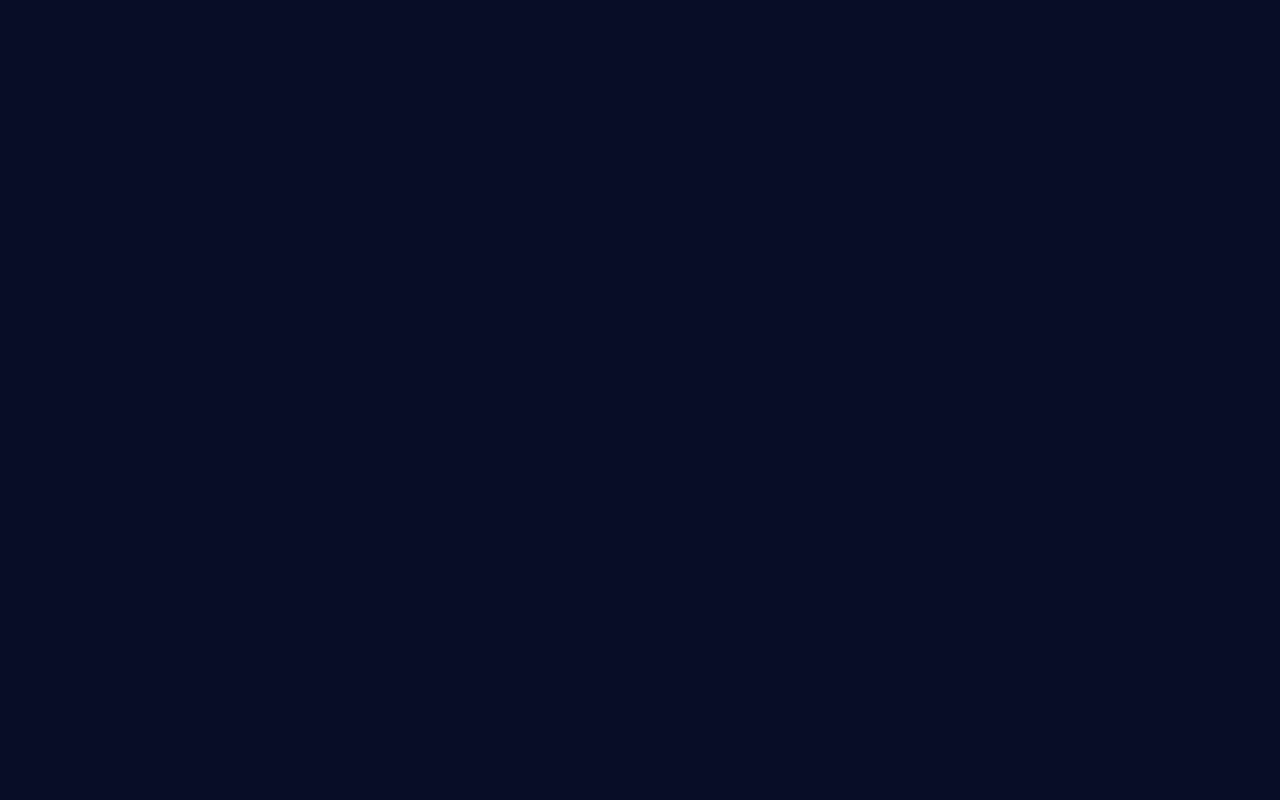
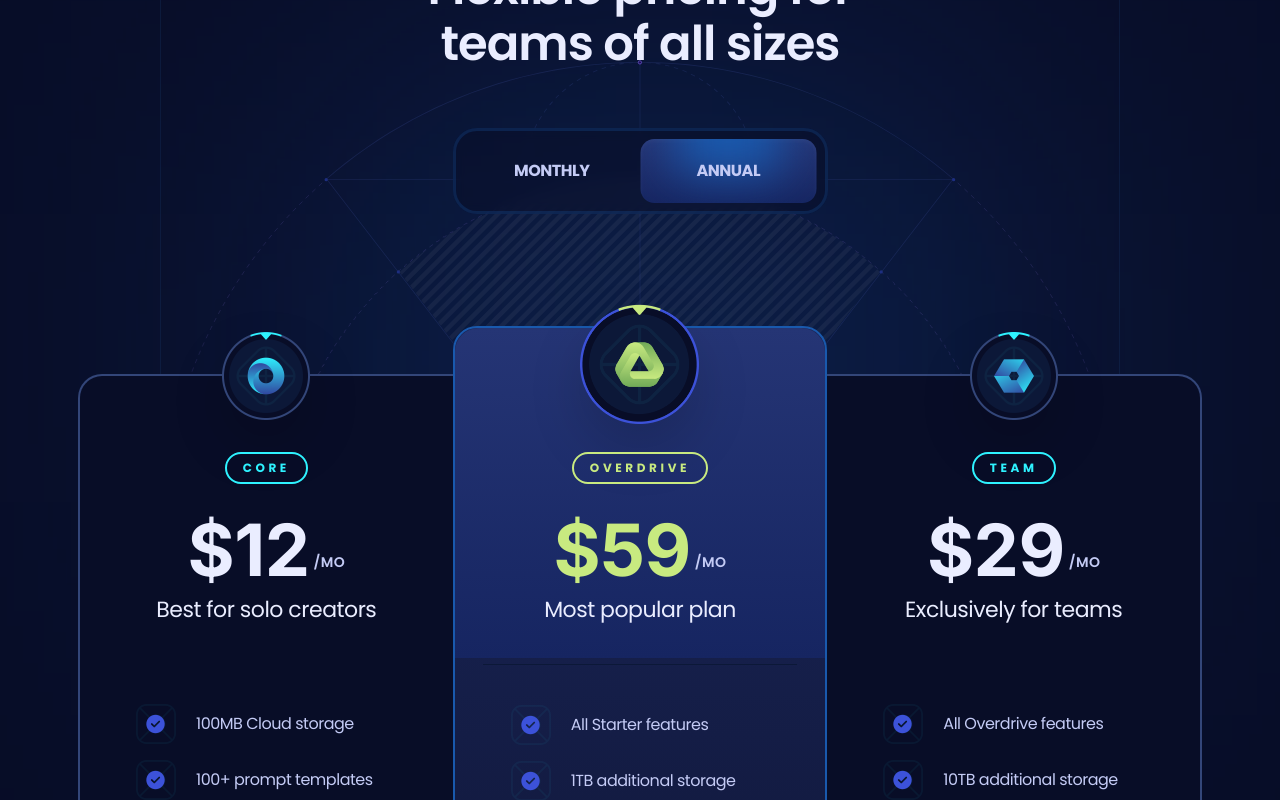
Before and after one commit to karl-george/xora, a React (Vite) app: page / in a window 1280 px wide. Shown: the part 1980-2780 px from the top of the page. Before the commit the page ends 1828 px from the top, so only its background shows below. Built offline with nearby package versions, Linux system fonts and the light colour scheme.

Commit message:
Style pricing section

```diff
--- a/src/App.jsx
+++ b/src/App.jsx
@@ -1,6 +1,7 @@
 import Features from './sections/Features';
 import Header from './sections/Header';
 import Hero from './sections/Hero';
+import Pricing from './sections/Pricing';
 
 const App = () => {
   return (
@@ -8,6 +9,7 @@
       <Header />
       <Hero />
       <Features />
+      <Pricing />
     </main>
   );
 };
--- /dev/null
+++ b/src/sections/Pricing.jsx
@@ -0,0 +1,167 @@
+import clsx from 'clsx';
+import { useState } from 'react';
+import { Element } from 'react-scroll';
+import { plans } from '../../constants';
+import CountUp from 'react-countup';
+import Button from '../components/Button';
+
+const Pricing = () => {
+  const [monthly, setMonthly] = useState(false);
+
+  return (
+    <section>
+      <Element name='pricing'>
+        <div className='container'>
+          <div className='relative pb-40 mx-auto border-l border-r max-w-960 pricing-head_before border-s2 bg-s1/50 pt-28 max-xl:max-w-4xl max-lg:border-none max-md:pb-32 max-md:pt-16'>
+            <h3 className='relative max-w-lg mx-auto text-center h3 max-lg:h4 max-md:h5 z-3 mb-14 text-p4 max-md:mb-11 max-sm:max-w-sm'>
+              Flexible pricing for teams of all sizes
+            </h3>
+            <div className='relative z-4 mx-auto flex w-[375px] rounded-3xl border-[3px] border-s4/25 bg-s1/50 p-2 backdrop-blur-[6px] max-md:w-[310px]'>
+              <button
+                className={clsx('pricing-head_btn', monthly && 'text-p4')}
+                onClick={() => setMonthly(true)}
+              >
+                Monthly
+              </button>
+              <button
+                className={clsx('pricing-head_btn', !monthly && 'text-p4')}
+                onClick={() => setMonthly(false)}
+              >
+                Annual
+              </button>
+
+              {/* Animated monthly/annual slider */}
+              <div
+                className={clsx(
+                  'g4 rounded-14 before:h-100 pricing-head_btn_before absolute left-2 top-2 h-[calc(100%-16px)] w-[calc(50%-8px)] overflow-hidden shadow-400 transition-transform duration-500',
+                  !monthly && 'translate-x-full'
+                )}
+              />
+            </div>
+
+            {/* Background diagram */}
+            <div className='pricing-bg'>
+              <img
+                src={'/images/bg-outlines.svg'}
+                width={960}
+                height={380}
+                alt='outline'
+                className='relative z-2'
+              />
+              <img
+                src={'/images/bg-outlines-fill.png'}
+                width={960}
+                height={380}
+                alt='outline'
+                className='absolute inset-0 opacity-5 mix-blend-soft-light'
+              />
+            </div>
+          </div>
+
+          {/* Pricing Section */}
+          <div className='relative flex items-start -mt-12 scroll-hide z-2 max-xl:gap-5 max-xl:overflow-auto max-xl:pt-6'>
+            {plans.map((plan, i) => (
+              <div
+                key={plan.id}
+                className='relative border-2 pricing-plan_first pricing-plan_last pricing-plan_odd pricing-plan_even p-7 max-xl:min-w-80 max-lg:rounded-3xl xl:w-[calc(33.33%+2px)]'
+              >
+                {i === 1 && (
+                  <div className='absolute top-0 left-0 right-0 g4 h-330 z-1 rounded-tl-3xl rounded-tr-3xl' />
+                )}
+
+                <div
+                  className={clsx(
+                    'absolute left-0 right-0 z-2 flex items-center justify-center',
+                    i === 1 ? '-top-6' : '-top-6 xl:-top-11'
+                  )}
+                >
+                  <img
+                    src={plan.logo}
+                    alt={plan.title}
+                    className={clsx(
+                      'object-contain drop-shadow-2xl',
+                      i === 1 ? 'size-[120px]' : 'size-[88px]'
+                    )}
+                  />
+                </div>
+
+                <div
+                  className={clsx(
+                    'relative flex flex-col items-center',
+                    i === 1 ? 'pt-24' : 'pt-12'
+                  )}
+                >
+                  <div
+                    className={clsx(
+                      'small-2 rounded-20 relative z-2 mx-auto mb-6 border-2 px-4 py-1.5 uppercase',
+                      i === 1 ? 'border-p3 text-p3' : 'border-p1 text-p1'
+                    )}
+                  >
+                    {plan.title}
+                  </div>
+
+                  <div className='relative flex items-center justify-center z-2'>
+                    <div
+                      className={clsx(
+                        'h-num flex items-start',
+                        i === 1 ? 'text-p3' : 'text-p4'
+                      )}
+                    >
+                      ${' '}
+                      <CountUp
+                        start={plan.priceMonthly}
+                        end={monthly ? plan.priceMonthly : plan.priceYearly}
+                        duration={0.4}
+                        useEasing={false}
+                        preserveValue
+                      />
+                    </div>
+
+                    <div className='relative ml-1 uppercase small-1 top-3'>
+                      /mo
+                    </div>
+                  </div>
+                </div>
+
+                <div
+                  className={clsx(
+                    'body-1 relative z-2 mb-10 w-full border-b-s2 pb-9 text-center text-p4',
+                    i === 1 && 'border-b'
+                  )}
+                >
+                  {plan.caption}
+                </div>
+                <ul className='mx-auto space-y-4 xl:px-7'>
+                  {plan.features.map((feature) => (
+                    <li
+                      key={feature}
+                      className={clsx('relative flex items-center gap-5')}
+                    >
+                      <img
+                        src={'/images/check.png'}
+                        alt='check'
+                        className='object-contain size-10'
+                      />
+                      <p className='flex-1'>{feature}</p>
+                    </li>
+                  ))}
+                </ul>
+
+                <div className='flex justify-center w-full mt-10'>
+                  <Button icon={plan.icon}>Get Started</Button>
+                </div>
+                {i === 1 && (
+                  <p className='text-center small-compact mt-9 text-p3 before:content-["-"] before:mx-2.5 after:mx-2.5 after:content-["-"]'>
+                    Limited time offer
+                  </p>
+                )}
+              </div>
+            ))}
+          </div>
+        </div>
+      </Element>
+    </section>
+  );
+};
+
+export default Pricing;
```
